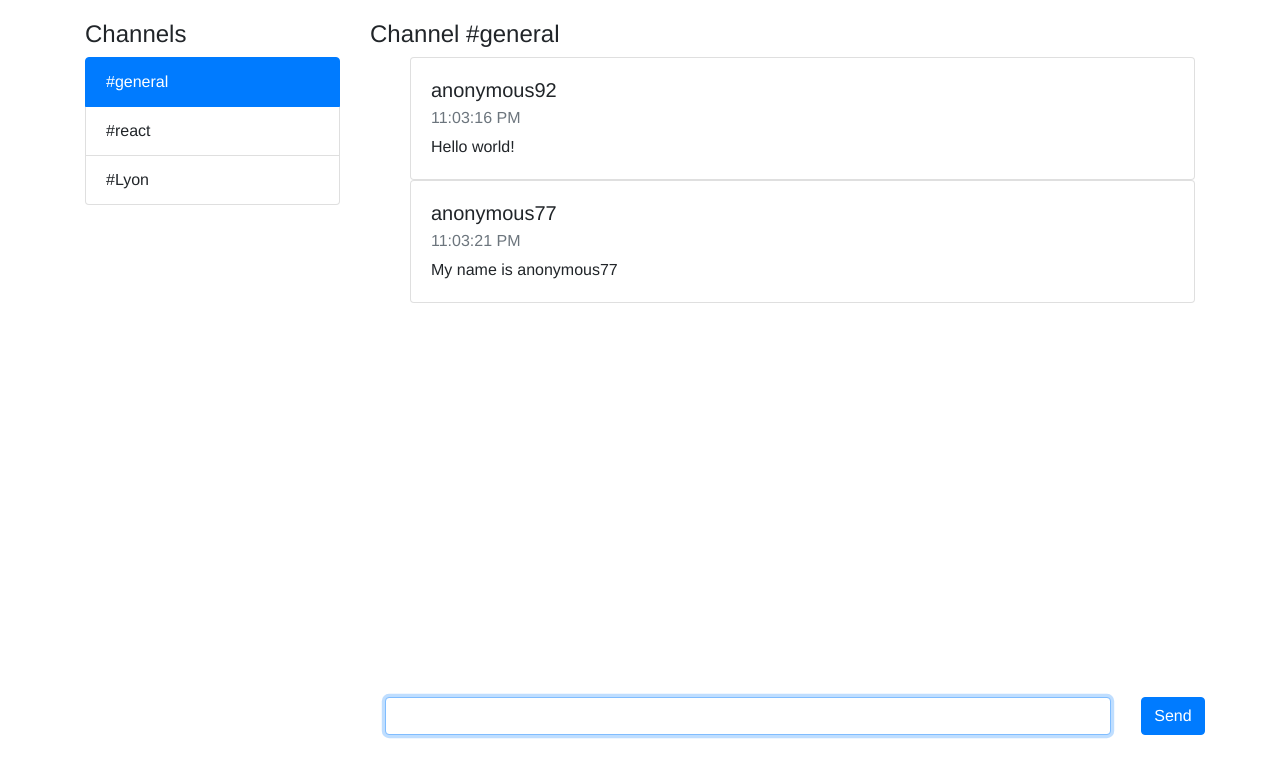
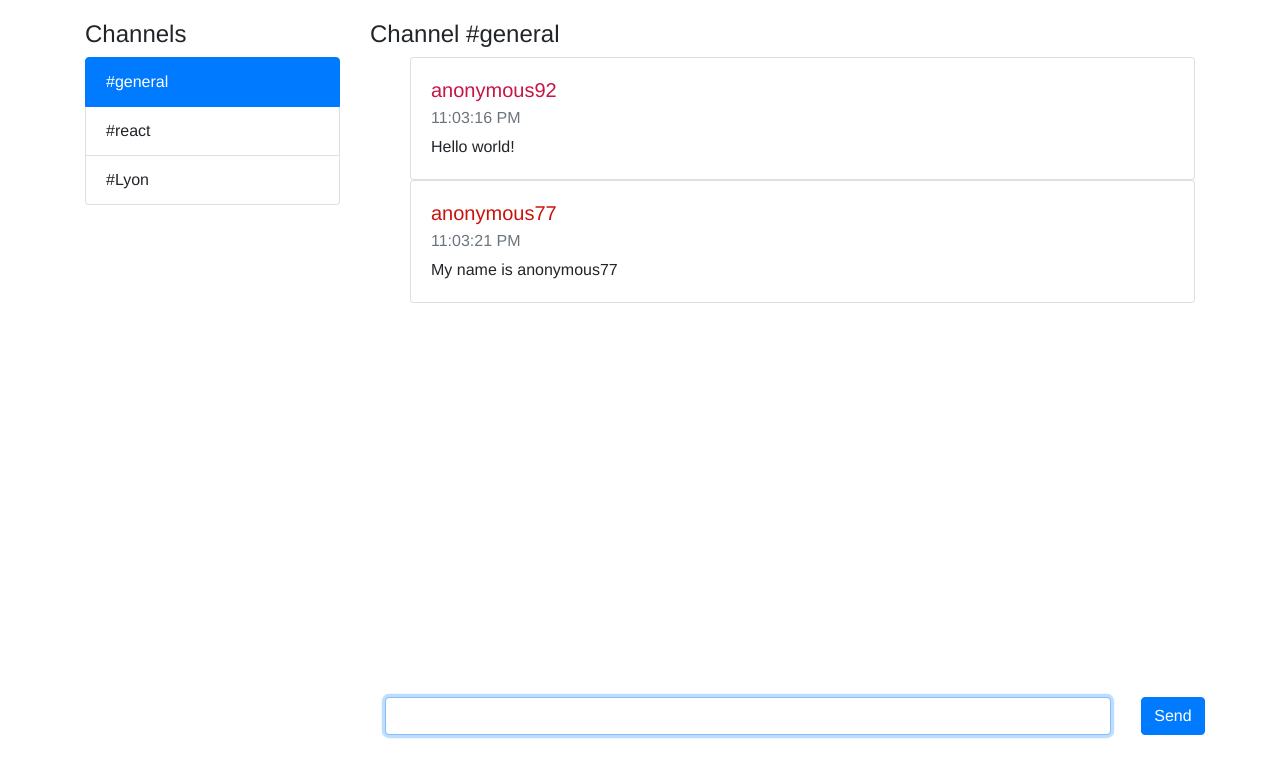
Before and after one commit to RomainMorlevat/chat-redux, a React app: page / in a window 1280 px wide. Shown: the top 778 px of the page. Built offline with nearby package versions, Linux system fonts and the light colour scheme; no server answers.

Commit message:
Colorize usernames

```diff
--- a/src/components/message.jsx
+++ b/src/components/message.jsx
@@ -1,10 +1,22 @@
 import React from 'react';
+
+function hashCode(str) {
+  let hash = 0;
+  for (let i = 0; i < str.length; i += 1) {
+    hash = str.charCodeAt(i) + ((hash << 5) - hash);
+  }
+  const c = (hash & 0x00FFFFFF)
+    .toString(16)
+    .toUpperCase();
+
+  return `#${"00000".substring(0, 6 - c.length) + c}`;
+}
 
 const Message = (props) => {
   return (
     <div className="card">
       <div className="card-body">
-        <h5 className="card-title">{props.message.author}</h5>
+        <h5 className="card-title" style={{ color: hashCode(props.message.author) }}>{props.message.author}</h5>
         <h6 className="card-subtitle mb-2 text-muted">{new Date(props.message.created_at).toLocaleTimeString()}</h6>
         <p className="card-text">{props.message.content}</p>
       </div>
```
